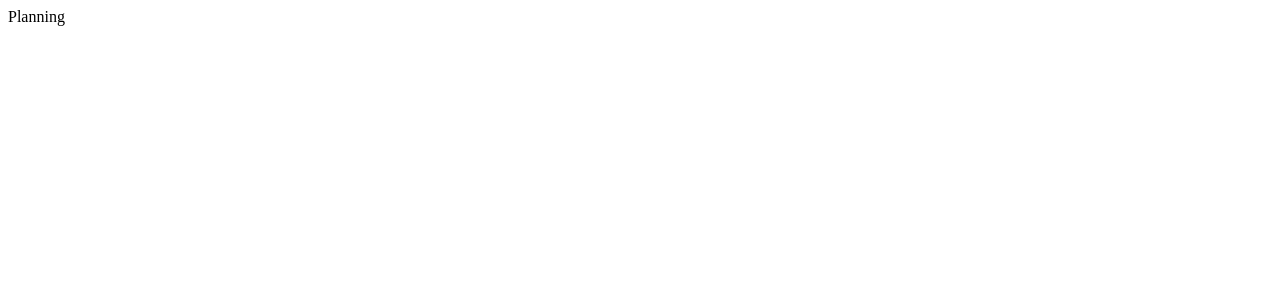
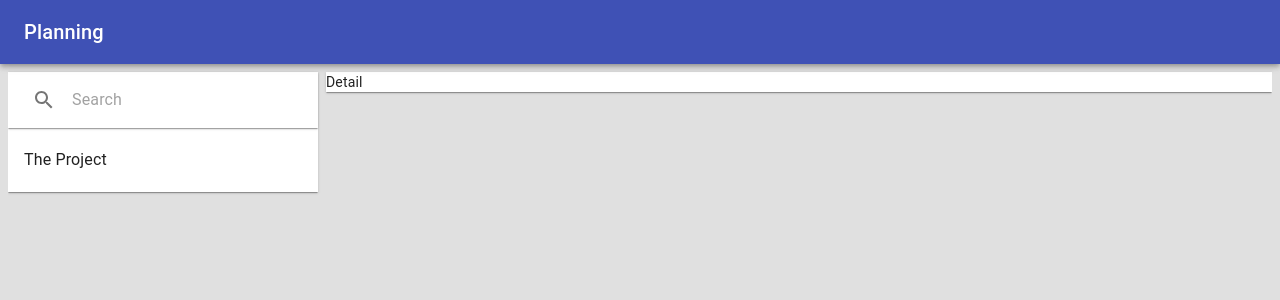
Before and after one commit to alanraison/planalan, a React (Create React App) app in the folder ui/: page /#/planning in a window 1280 px wide. Shown: the top 300 px of the page. Built offline with nearby package versions, Linux system fonts and the light colour scheme.

Commit message:
Project display components

```diff
--- a/ui/src/App.tsx
+++ b/ui/src/App.tsx
@@ -1,13 +1,14 @@
 import React from 'react';
 import { HashRouter as Router, Redirect, Route, Switch } from 'react-router-dom';
-import RedTheme from './RedTheme';
+import CssBaseline from '@material-ui/core/CssBaseline';
+import Planning from './Planning';
 
-const Planning: React.FC = () => <div>Planning</div>;
 const Resources: React.FC = () => <div>Resources</div>;
 
 const App: React.FC = () => {
   return (
     <Router>
+      <CssBaseline/>
       <Switch>
         <Route path="/planning" render={() => <Planning/>}/>
         <Route path="/resources" component={Resources}/>
--- /dev/null
+++ b/ui/src/Planning.tsx
@@ -0,0 +1,62 @@
+import React from 'react';
+import AppBar from '@material-ui/core/AppBar';
+import Toolbar from '@material-ui/core/Toolbar';
+import Typography from '@material-ui/core/Typography';
+import Grid from '@material-ui/core/Grid';
+import Hidden from '@material-ui/core/Hidden';
+import { makeStyles, Theme } from '@material-ui/core/styles';
+import TextField from '@material-ui/core/TextField';
+import Paper from '@material-ui/core/Paper';
+import List from '@material-ui/core/List';
+import ListItem from '@material-ui/core/ListItem';
+import ListItemText from '@material-ui/core/ListItemText';
+import SearchInput from './SearchInput';
+
+const useStyles = makeStyles((theme: Theme) => ({
+  root: {
+    display: 'flex',
+    backgroundColor: theme.palette.grey[300],
+  },
+  appBarSpacer: theme.mixins.toolbar,
+  content: {
+    flexGrow: 1,
+    margin: theme.spacing(1),
+    height: '100vh',
+    overflow: 'auto',
+  },
+}));
+
+const Planning: React.FC<{}> = () => {
+  const classes = useStyles();
+  return (
+    <div className={classes.root}>
+      <AppBar position="absolute">
+        <Toolbar>
+          <Typography component="h1" variant="h6" color="inherit" noWrap>
+            Planning
+          </Typography>
+        </Toolbar>
+      </AppBar>
+      <main className={classes.content}>
+        <div className={classes.appBarSpacer}/>
+        <Grid container spacing={1} alignContent="center">
+          <Grid item xs={12} sm={3}>
+            <Paper square>
+              <SearchInput/>
+              <List component="nav" aria-label="List of projects">
+                <ListItem button>
+                  <ListItemText primary="The Project"/>
+                </ListItem>
+              </List>
+            </Paper>
+          </Grid>
+          <Hidden xsDown>
+            <Grid item sm={9}><Paper square>Detail</Paper></Grid>
+          </Hidden>
+        </Grid>
+      </main>
+    </div>
+  )
+}
+
+export default Planning;
--- /dev/null
+++ b/ui/src/SearchInput.tsx
@@ -0,0 +1,39 @@
+import React from 'react';
+import { makeStyles, Theme } from '@material-ui/core/styles';
+import InputBase from '@material-ui/core/InputBase';
+import Search from '@material-ui/icons/Search';
+import Paper from '@material-ui/core/Paper';
+
+const useStyles = makeStyles((theme: Theme) => ({
+  root: {
+    paddingTop: theme.spacing(1),
+    paddingBottom: theme.spacing(1),
+    paddingLeft: theme.spacing(2),
+    paddingRight: theme.spacing(2),
+    display: 'flex',
+  },
+  input: {
+    marginLeft: 8,
+    flex: 1,
+  },
+  icon: {
+    margin: theme.spacing(1),
+    color: theme.palette.action.active,
+  },
+}))
+
+const SearchInput: React.FC<{}> = () => {
+  const classes = useStyles();
+  return (
+    <Paper square className={classes.root}>
+      <Search className={classes.icon}/>
+      <InputBase
+        placeholder="Search"
+        className={classes.input}
+        inputProps={{ 'aria-label': 'Search' }}
+      />
+    </Paper>
+  );
+}
+
+export default SearchInput;
```
